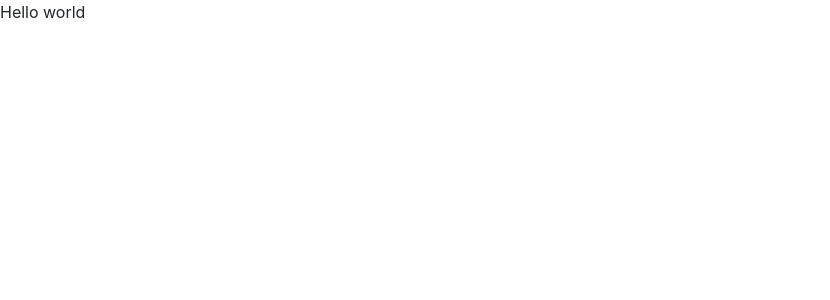
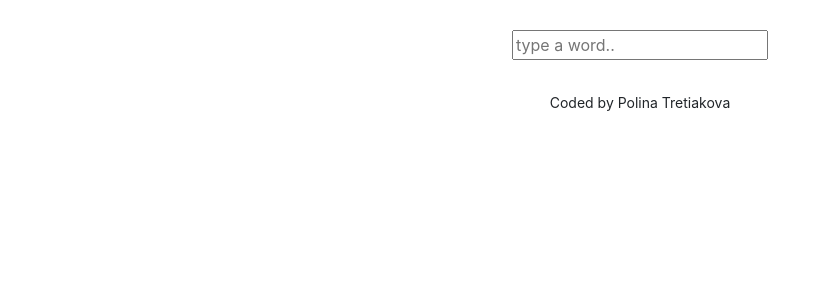
Before and after one commit to PollyT249/dictionary-project, a React (Create React App) app: page / in a window 1280 px wide. Shown: the top 300 px of the page, without its empty margins (0-830 px from the left). Built offline with nearby package versions, Linux system fonts and the light colour scheme.

Commit message:
Added Dictionary component with initial form structure

```diff
--- a/public/index.html
+++ b/public/index.html
@@ -15,7 +15,7 @@
       integrity="sha384-QWTKZyjpPEjISv5WaRU9OFeRpok6YctnYmDr5pNlyT2bRjXh0JMhjY6hW+ALEwIH"
       crossorigin="anonymous"
     />
-    <link rel="apple-touch-icon" href="%PUBLIC_URL%/logo192.png" />
+
     <!--
       manifest.json provides metadata used when your web app is installed on a
       user's mobile device or desktop. See https://developers.google.com/web/fundamentals/web-app-manifest/
--- a/src/App.css
+++ b/src/App.css
@@ -0,0 +1,4 @@
+.App footer {
+  margin-top: 30px;
+  text-align: center;
+}
--- a/src/App.js
+++ b/src/App.js
@@ -1,11 +1,18 @@
 import "./App.css";
+import Dictionary from "./Dictionary.js";
 
-function App() {
+export default function App() {
   return (
-    <div className="App">
-      <header className="App-header">Hello world</header>
+    <div className="container">
+      <div className="App">
+        <header className="App-header"></header>
+        <main>
+          <Dictionary />
+        </main>
+        <footer>
+          <small>Coded by Polina Tretiakova</small>
+        </footer>
+      </div>
     </div>
   );
 }
-
-export default App;
--- /dev/null
+++ b/src/Dictionary.css
@@ -0,0 +1,5 @@
+.Dictionary {
+  text-align: center;
+  display: 0 auto;
+  margin-top: 30px;
+}
--- /dev/null
+++ b/src/Dictionary.js
@@ -0,0 +1,27 @@
+import React, { useState } from "react";
+import "./Dictionary.css";
+
+export default function Dictionary() {
+  let [keyword, setKeyword] = useState("");
+
+  function search(event) {
+    event.preventDefault();
+    alert(`${keyword}`);
+  }
+
+  function updateKeywordChange(event) {
+    setKeyword(event.target.value);
+  }
+
+  return (
+    <div className="Dictionary">
+      <form onSubmit={search}>
+        <input
+          type="search"
+          placeholder="type a word.."
+          onChange={updateKeywordChange}
+        />
+      </form>
+    </div>
+  );
+}
```
